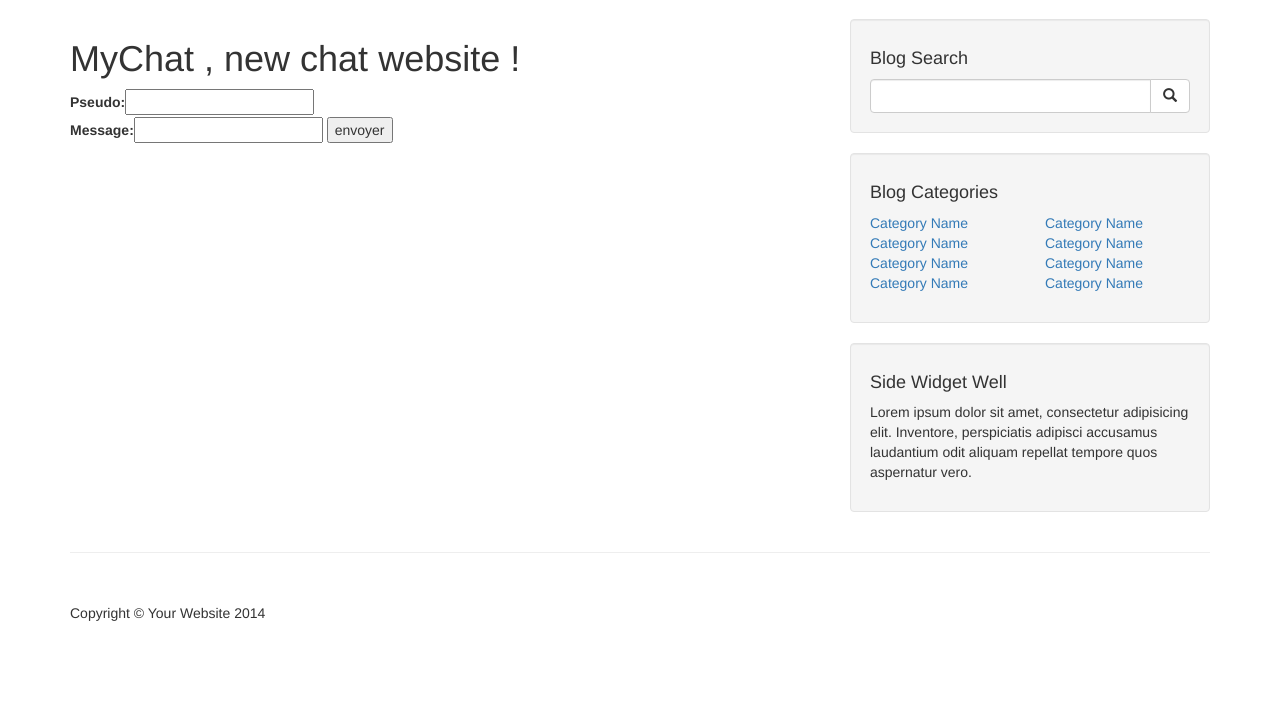
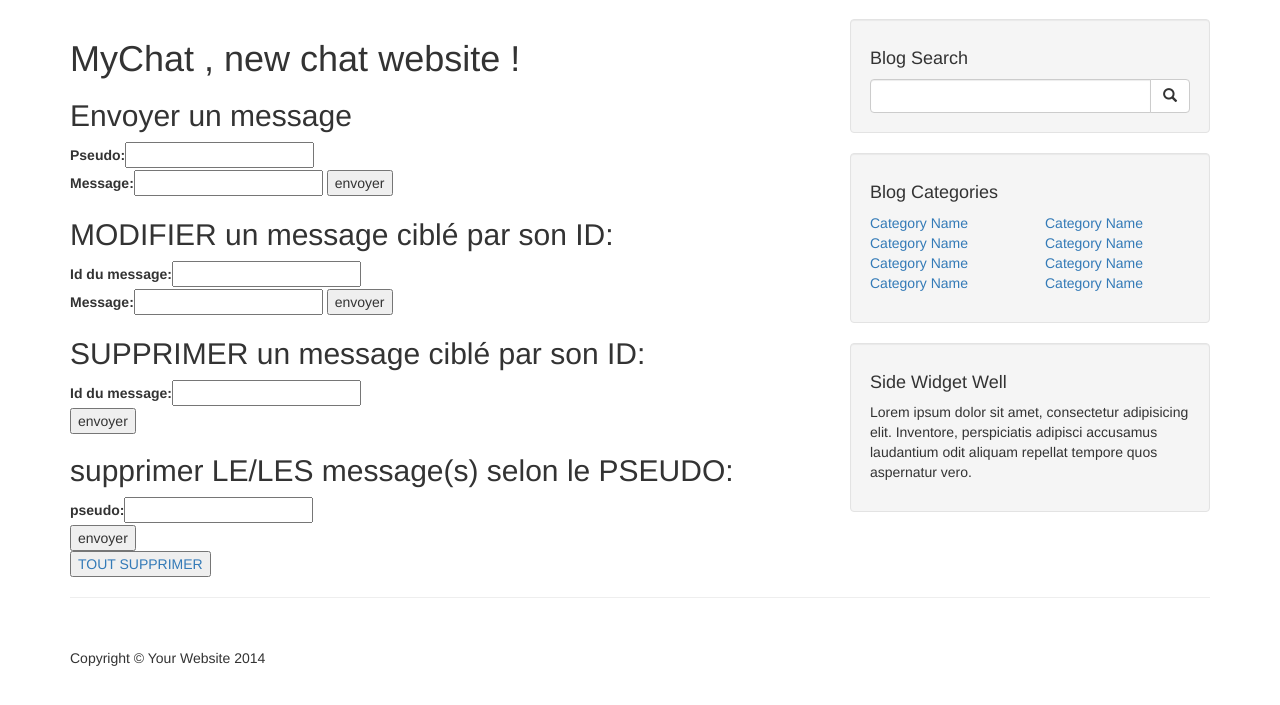
Before and after one commit to wwwnizar/minichat, a PHP site: page /exercice-php/ in a window 1280 px wide. Shown: the part 51-756 px from the top of the page. Run offline with PHP 8.4, Linux system fonts and the light colour scheme; data that the repository does not hold is empty.

Commit message:
fish work after re doing (lost my work on bad command on git)

```diff
--- a/index.php
+++ b/index.php
@@ -6,6 +6,8 @@
   <!-- Blog Entries Column -->
   <div class="col-md-8">
     <h1>MyChat , new chat website ! </h1>
+    <div class="">
+      <h2>Envoyer un message</h2>
       <form action="mychat_post.php" method="post">
 	<label for="pseudo">Pseudo: </label><input type="text" name="pseudo" id="pseudo"/><br/>
 	<label for="message">Message: </label><input type="text" name="message" id="message"/>
@@ -31,6 +33,39 @@
       }
       $allTable->closeCursor();
       ?>
+    </div>
+
+    <div class="">
+      <h2>MODIFIER un message ciblé par son ID:</h2>
+      <form action="mychat_post.php" method="post">
+	<label for="pseudo">Id du message: </label><input type="number" name="id_change" id="id_message"/><br/>
+	<label for="message">Message: </label><input type="text" name="contenu" id="message"/>
+	<input type="submit" value="envoyer">
+      </form>
+    </div>
+
+    <div class="">
+      <h2>SUPPRIMER un message ciblé par son ID:</h2>
+      <form action="mychat_post.php" method="post">
+	<label for="id_message">Id du message: </label><input type="number" name="id_delete" id="id_message"/><br/>
+	<input type="submit" value="envoyer">
+      </form>
+    </div>
+
+    <div class="">
+      <h2>supprimer LE/LES message(s) selon le PSEUDO:</h2>
+      <form action="mychat_post.php" method="post">
+	<label for="pseudo">pseudo: </label><input type="text" name="author" id="pseudo"/><br/>
+	<input type="submit" value="envoyer">
+      </form>
+    </div>
+
+    <a href="mychat_post.php">
+      <button class="" type="">
+	TOUT SUPPRIMER
+      </button>
+    </a>
+
 
   </div>
 
```
Also changed, not shown: MessageManager.class.php (+4 -5 lines), mychat_post.php (+31 -14 lines). Lines whose indentation alone changed are shown as unchanged.
